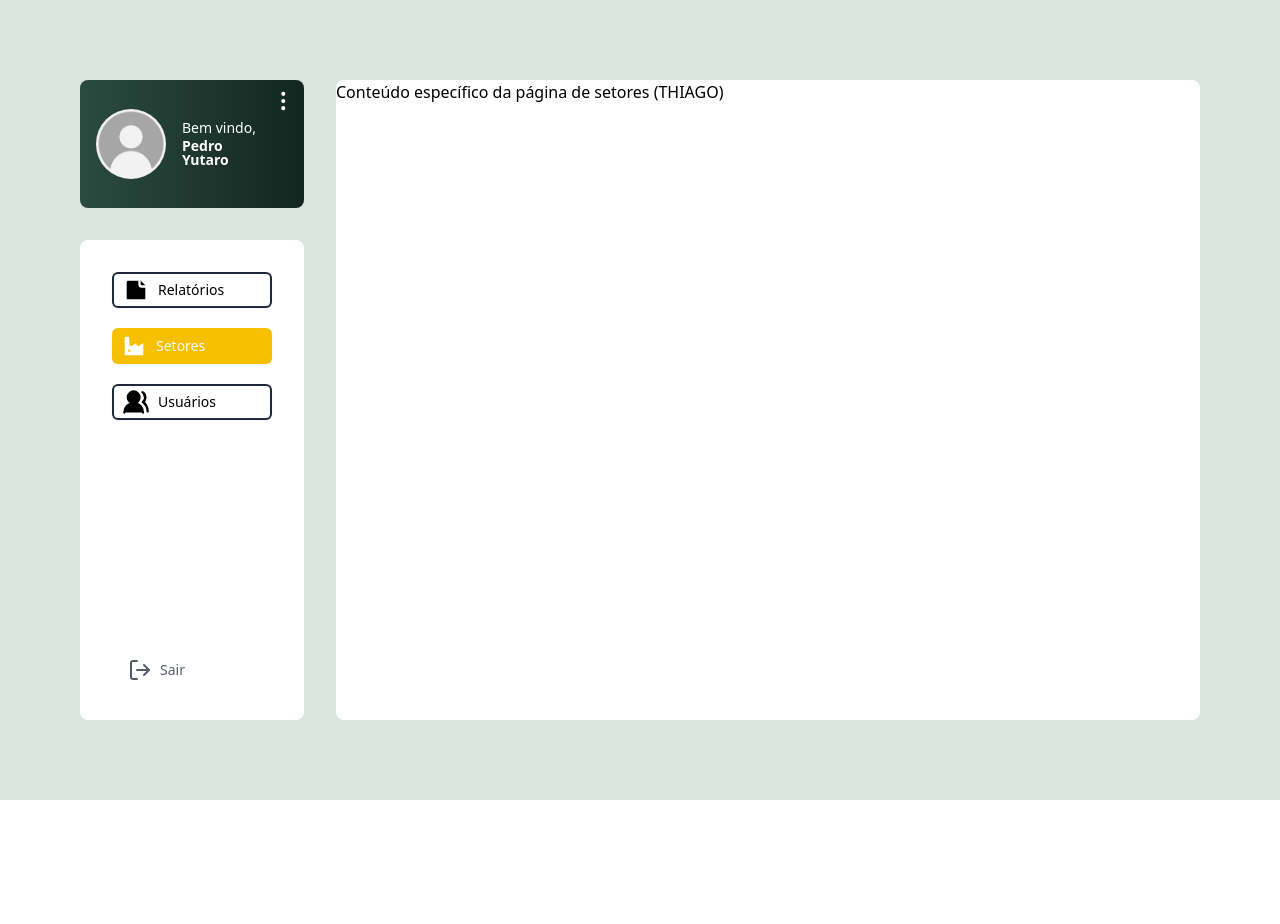
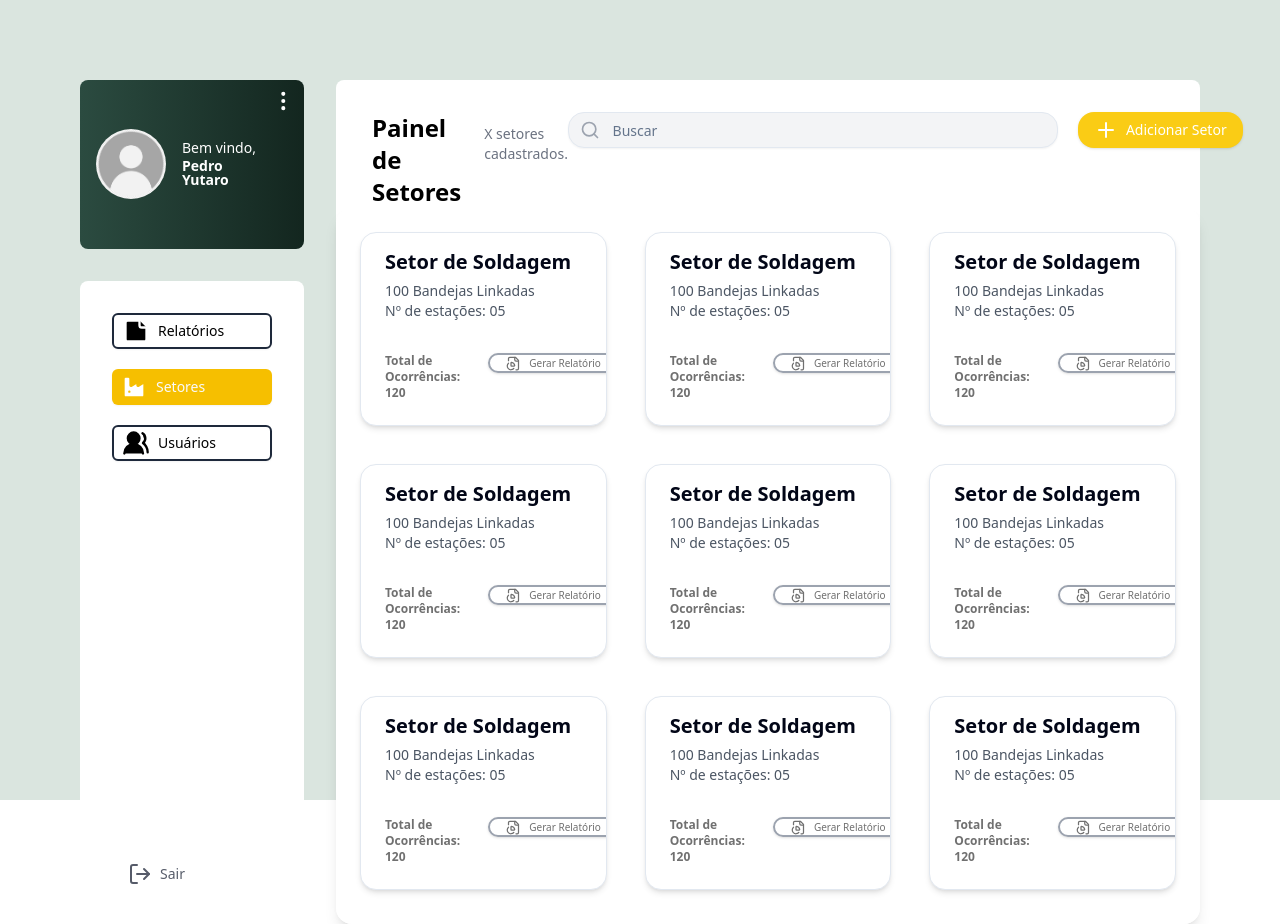
Before and after one commit to rtakashimv034/SRP-QrCode, a React (Vite) app in the folder frontend/: page /sectors in a window 1280 px wide. Before the commit the page ends 800 px from the top, so only its background shows below. Built offline with nearby package versions, Linux system fonts and the light colour scheme.

Commit message:
add front end to stagin

```diff
--- a/frontend/src/api/index.ts
+++ b/frontend/src/api/index.ts
@@ -1,6 +1,6 @@
 import axios from "axios";
 
-const domain = import.meta.env.VITE_DOMAIN;
+const domain = import.meta.env.VITE_PUBLIC;
 const PORT = 3333;
 
 const api = axios.create({
--- a/frontend/src/components/Menu.tsx
+++ b/frontend/src/components/Menu.tsx
@@ -8,7 +8,7 @@ export function Menu() {
 
   const handleLogout = () => {
     localStorage.clear();
-    navigate("/login");
+    navigate("/");
   };
 
   return (
--- /dev/null
+++ b/frontend/src/components/SectorCard.tsx
@@ -0,0 +1,39 @@
+import { Button } from "@/components/ui/button";
+import { Card, CardContent } from "@/components/ui/card";
+import { FileChartPie, Edit2Icon, EyeIcon, TrashIcon } from "lucide-react";
+
+export default function SectorCard() {
+  return (
+    <div className="bg-white p-6 rounded-2xl shadow-lg w-full h-[716px] overflow-y-auto">
+      <div className=" grid grid-cols-3 gap-[38px]">
+        {[...Array(18)].map((_, index) => (
+          <Card key={index} className="overflow-hidden rounded-2xl shadow-md flex ">
+            <div className="bg-green-light w-6"></div>
+            <CardContent className="flex flex-col">
+                <div className="relative flex flex-row justify-between">
+                    <div className="flex flex-col">
+                        <h3 className="font-bold text-xl pt-[15px] pb-[5px]">Setor de Soldagem</h3>
+                        <p className="text-sm text-gray-600">100 Bandejas Linkadas</p>
+                        <p className="text-sm text-gray-600">Nº de estações: 05</p>
+                    </div>
+                    <div className="absolute pt-[9px] -right-12">
+                        <div className="flex flex-col gap-[6px]">
+                            <button><Edit2Icon className="h-[20px] w-[20px] text-gray-400  border-gray-400 border-2 rounded-sm hover:bg-yellow-300" /></button>
+                            <button><EyeIcon className="h-[20px] w-[20px] text-gray-400  border-gray-400 border-2 rounded-sm hover:bg-blue-300 " /></button>
+                            <button><TrashIcon className="h-[20px] w-[20px] text-gray-400  border-gray-400 border-2 rounded-sm hover:bg-red-300" /></button>
+                        </div>
+                    </div>
+                </div>
+                <div className="flex flex-row gap-x-7 pt-6">
+                    <p className="mt-2 font-semibold text-xs text-gray-dark">Total de Ocorrências: 120</p>
+                    <Button className="bg-transparent border-gray-400 border-2 text-gray-dark rounded-2xl h-[18px] text-[10px] mt-2 hover:bg-green-300 ">
+                        <FileChartPie className=" text-gray-dark" size={15}/> Gerar Relatório
+                    </Button>
+                </div>
+            </CardContent>
+          </Card>
+        ))}
+      </div>
+    </div>
+  );
+}
--- a/frontend/src/components/pages/Sectors.tsx
+++ b/frontend/src/components/pages/Sectors.tsx
@@ -1,9 +1,36 @@
 import { DefaultLayout } from "../layouts/DefaultLayout";
+import SectorCard from '../SectorCard';
+import { Input } from "@/components/ui/input";
+import { Button } from "@/components/ui/button";
+import { Search, Plus } from "lucide-react";
 
 export function Sectors() {
   return (
     <DefaultLayout>
-      Conteúdo específico da página de setores (THIAGO)
+      <div >
+          <header className="flex justify-between mx-[36px] mt-[32px]">
+            <div className="flex flex-row gap-[23px]">
+              <h2 className="text-2xl font-bold">Painel de Setores</h2>
+              <p className="text-sm text-gray-500 py-[12px]">X setores cadastrados.</p>
+            </div>
+            <div className="flex flex-row gap-[20px]">
+              <div className="relative w-[490px] h-[45px] ">
+                <Search className="absolute left-3 top-2 text-gray-400" size={20} />
+                <Input
+                  type="text"
+                  placeholder=" Buscar"
+                  className="pl-10 rounded-2xl bg-gray-100"
+                />
+              </div>
+              <div>
+                <Button className="bg-yellow-400 hover:bg-yellow-500 text-white rounded-2xl">
+                  <Plus/> Adicionar Setor
+                </Button>
+              </div>
+            </div>
+          </header>
+          <SectorCard/>
+      </div>
     </DefaultLayout>
   );
 }
```
